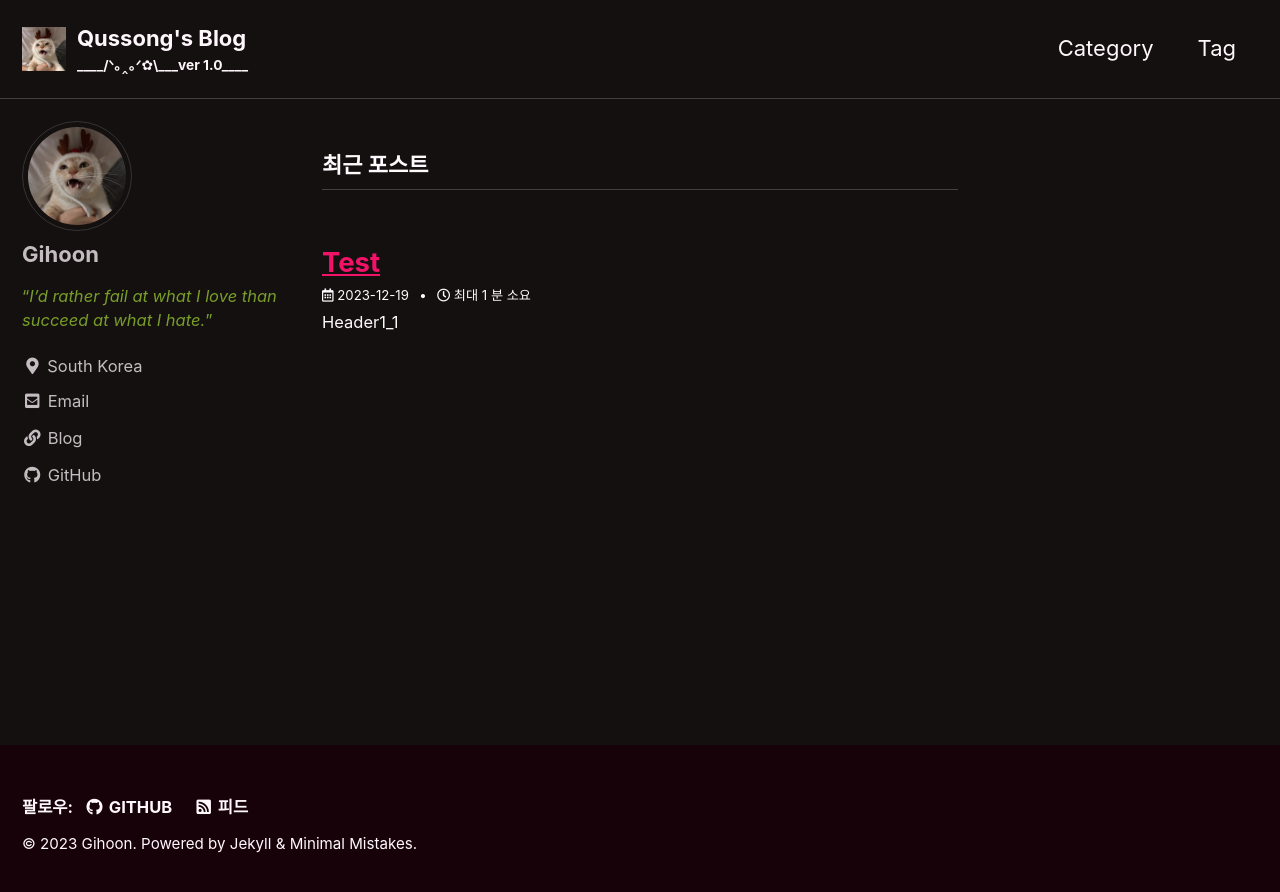
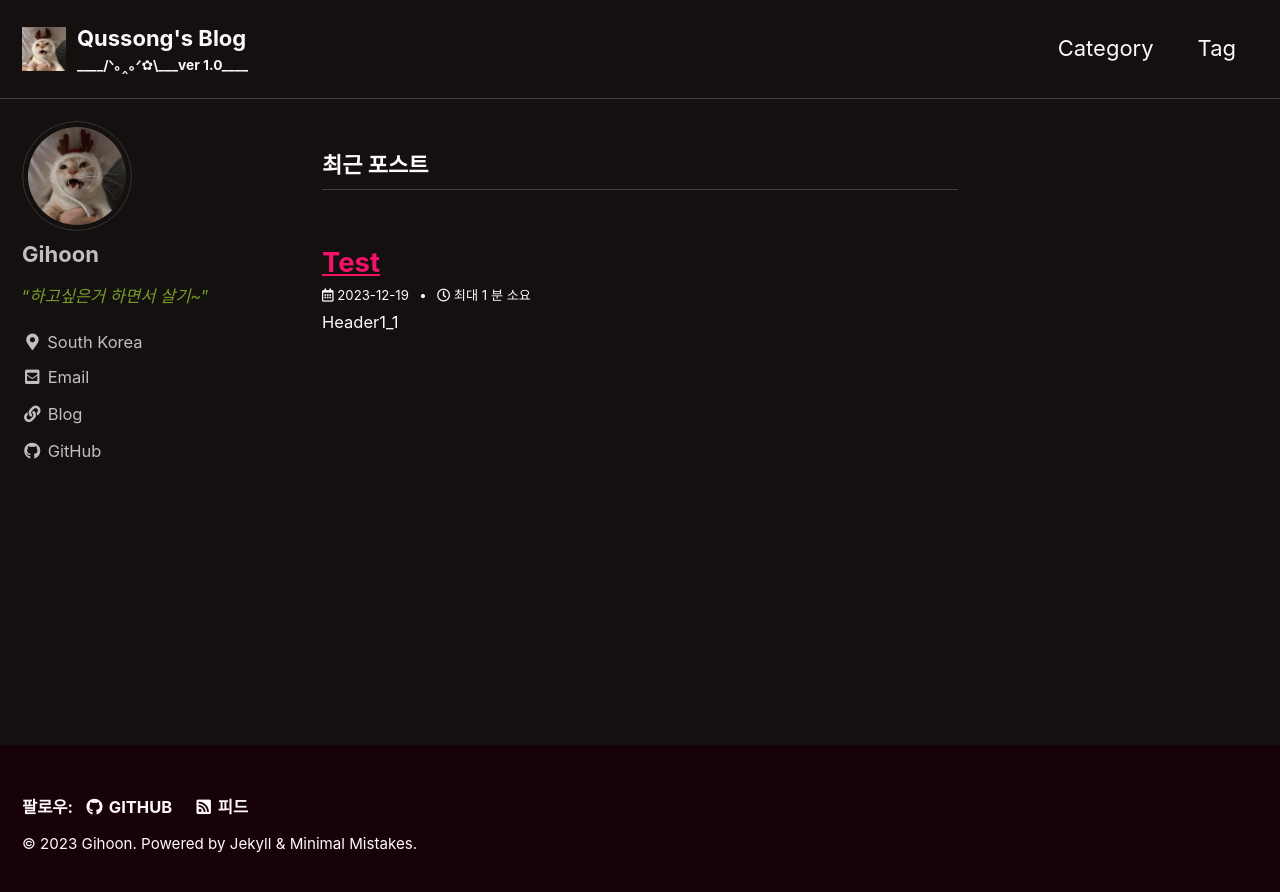
Before and after one commit to Qussong/Qussong.github.io, a Jekyll site: the page built from index.html, in a window 1280 px wide. Shown: the top 892 px of the page. Built offline with Jekyll 4.4.1, drawn with Linux system fonts in a browser that asks for light colours; cached includes are drawn as plain includes; the list of posts is cut into pages by our own code.

```diff
--- a/_config.yml
+++ b/_config.yml
@@ -106,7 +106,7 @@ analytics:
 author:
   name             : "Gihoon"
   avatar           : "/assets/images/seol.png" # path of avatar image, e.g. "/assets/images/bio-photo.jpg"
-  bio              : <span style="color:yellowgreen">"_I'd rather fail at what I love than succeed at what I hate._"
+  bio              : <span style="color:yellowgreen">"_하고싶은거 하면서 살기~_"
   location         : "South Korea"
   # email            : kih0976@gmail.com
   links:
--- /dev/null
+++ b/googledaec7a65d8e02e06.html
@@ -0,0 +1 @@
+google-site-verification: googledaec7a65d8e02e06.html
```
